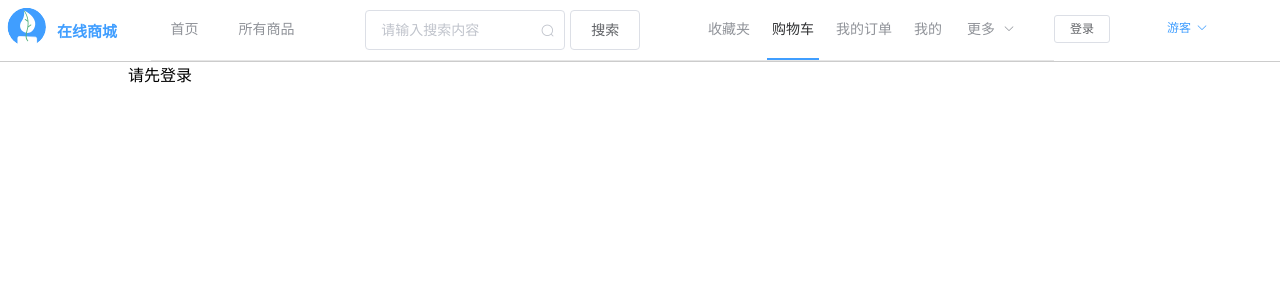
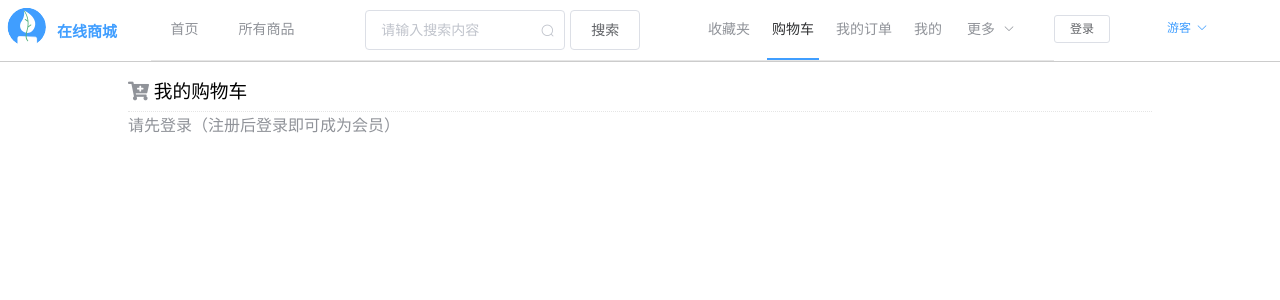
Before and after one commit to Hacker-C/mall-system, a Vue app: page /cart in a window 1280 px wide. Shown: the top 300 px of the page. Built offline with nearby package versions, Linux system fonts and the light colour scheme.

Commit message:
style: 购物车添加标题

```diff
--- a/src/views/cart/Cart.vue
+++ b/src/views/cart/Cart.vue
@@ -1,5 +1,8 @@
 <template>
   <div style="width: 80%; margin-left: 50%; transform: translate(-50%)">
+    <h3 class="head">
+      <i class="fas fa-cart-plus" style="color: #909399"></i> 我的购物车
+    </h3>
     <div v-if="isLogin">
       <el-row type="flex" class="header">
         <el-col class="nav" :span="1"> </el-col>
@@ -14,7 +17,7 @@
         <CartItem :cartProduct="item" @reload="load" />
       </div>
     </div>
-    <div v-else>请先登录</div>
+    <div v-else style="color: #909399">请先登录（注册后登录即可成为会员）</div>
   </div>
 </template>
 
@@ -65,6 +68,13 @@ export default {
 </script>
 
 <style scoped>
+.head {
+  /* background-color: pink; */
+  height: 50px;
+  line-height: 60px;
+  font-weight: 400;
+  border-bottom: 1px dotted rgba(204, 204, 204, 0.5);
+}
 .header {
   height: 50px;
   line-height: 70px;
```
Also changed, not shown: src/views/like/LikeItem.vue (added).
